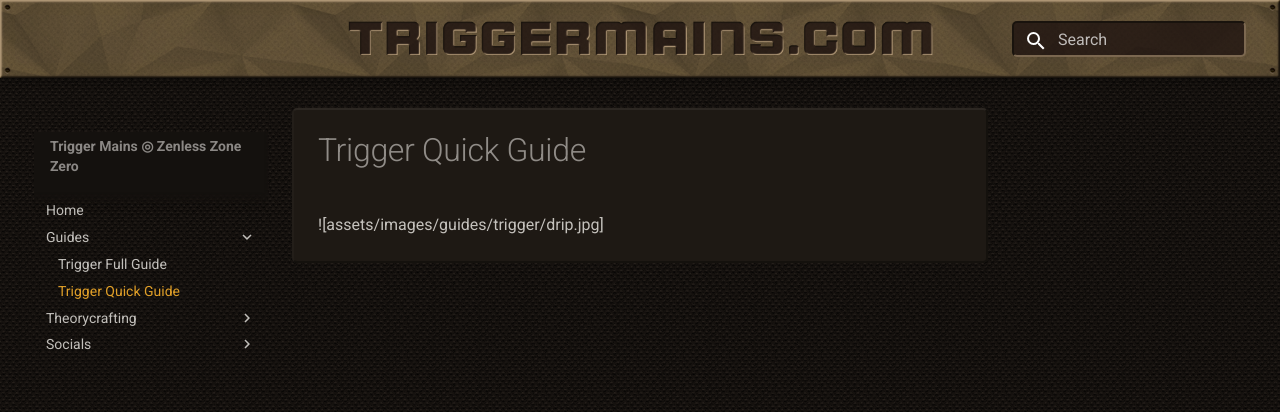
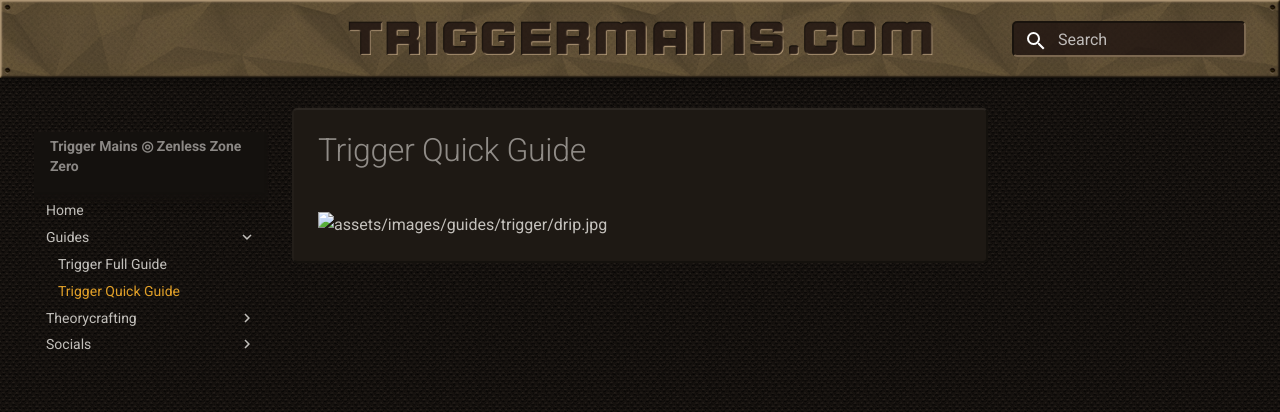
Before and after one commit to triggermains/triggermains.github.io, an MkDocs documentation site: the page built from docs/guides/trigger/quick.md, in a window 1280 px wide. Shown: the top 412 px of the page. Built offline with MkDocs 1.6.1 and Material for MkDocs 9.7.7, drawn with Linux system fonts in a browser that asks for light colours; comment, search, counter and statistics services are not loaded.

Commit message:
Update `docs/guides/trigger/quick.md`

```diff
--- a/docs/guides/trigger/quick.md
+++ b/docs/guides/trigger/quick.md
@@ -4,4 +4,4 @@
 
 # Trigger Quick Guide
 
-!\[assets/images/guides/trigger/drip.jpg\]
+![assets/images/guides/trigger/drip.jpg]()
```
